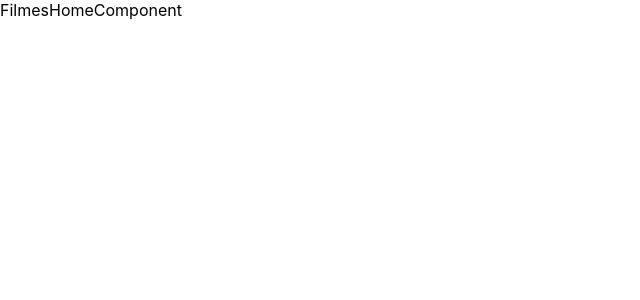
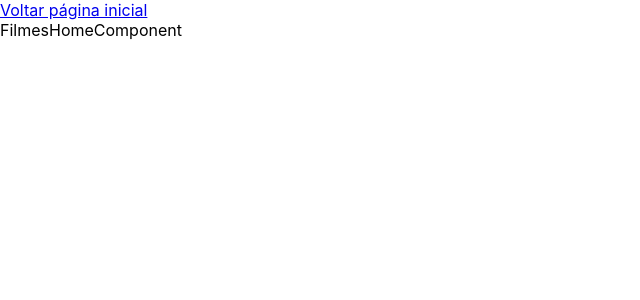
Before and after one commit to jhonattanramon/Marketplace-aula_pweb2, a React (Create React App) app in the folder my-app/: page /filmes in a window 1280 px wide. Shown: the top 300 px of the page, without its empty margins (0-640 px from the left). Built offline with nearby package versions, Linux system fonts and the light colour scheme.

Commit message:
commit ajustes

```diff
--- a/my-app/src/App.jsx
+++ b/my-app/src/App.jsx
@@ -13,8 +13,8 @@ function App() {
     <>
       <Routes>
         <Route path="/" element={<Marketplace/>}></Route>
-        <Route path="jogos" element={<JogosHomeComponent/>}></Route>
-        <Route path="filmes" element={<FilmesHomeComponent/>}></Route>
+        <Route path="/jogos" element={<JogosHomeComponent/>}></Route>
+        <Route path="/filmes" element={<FilmesHomeComponent/>}></Route>
       </Routes>
     </>
   )
--- a/my-app/src/components/Home/FilmesHomeComponent/FilmesHomeComponent.jsx
+++ b/my-app/src/components/Home/FilmesHomeComponent/FilmesHomeComponent.jsx
@@ -1,8 +1,12 @@
 import React from 'react'
+import { Link } from 'react-router-dom'
 
 function FilmesHomeComponent() {
   return (
-    <div>FilmesHomeComponent</div>
+    <>
+      <Link to="/">Voltar página inicial</Link>
+      <div>FilmesHomeComponent</div>
+    </>
   )
 }
 
--- a/my-app/src/components/Home/JogosHomeComponent/JogosHomeComponent.jsx
+++ b/my-app/src/components/Home/JogosHomeComponent/JogosHomeComponent.jsx
@@ -1,8 +1,17 @@
 import React from 'react'
+import { Link } from 'react-router-dom'
 
 function JogosHomeComponent() {
   return (
-    <div>JogosHomeComponent</div>
+    <>
+      <div>
+        <Link to="/">Voltar página inicial</Link>
+      </div>
+      <div>
+        JogosHomeComponent
+
+      </div>
+    </>
   )
 }
 
--- a/my-app/src/components/Roupas_componet/Roupas_component.jsx
+++ b/my-app/src/components/Roupas_componet/Roupas_component.jsx
@@ -22,7 +22,6 @@ const Roupas_component = ({
     const responsive = await fetch('https://dummyjson.com/products/category/mens-shirts')
 
     const result = await responsive.json();
-    console.log(result.products)
 
     const selectionProduct = result.products.map(({title, thumbnail, price, stock, rating}) => (
       {
```
Also changed, not shown: 1 other file (tests, documents, lock files or other folders).
